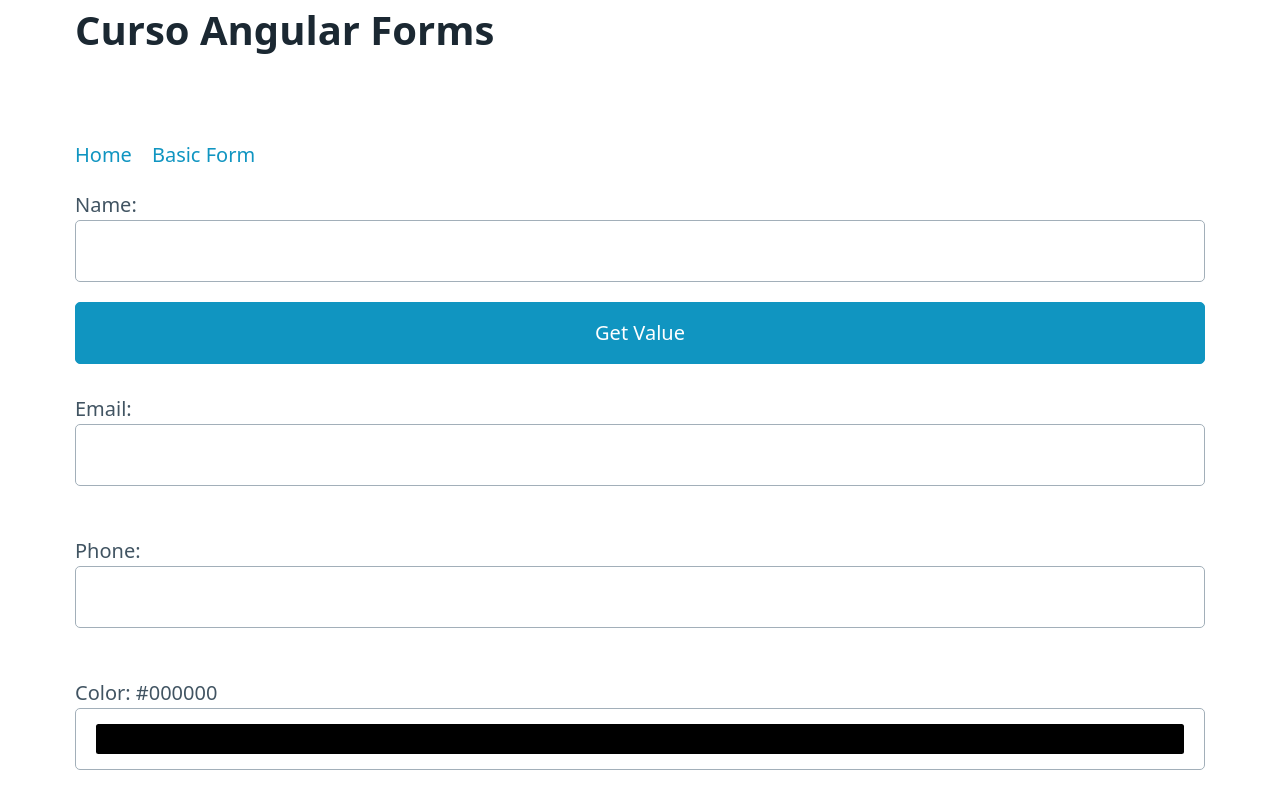
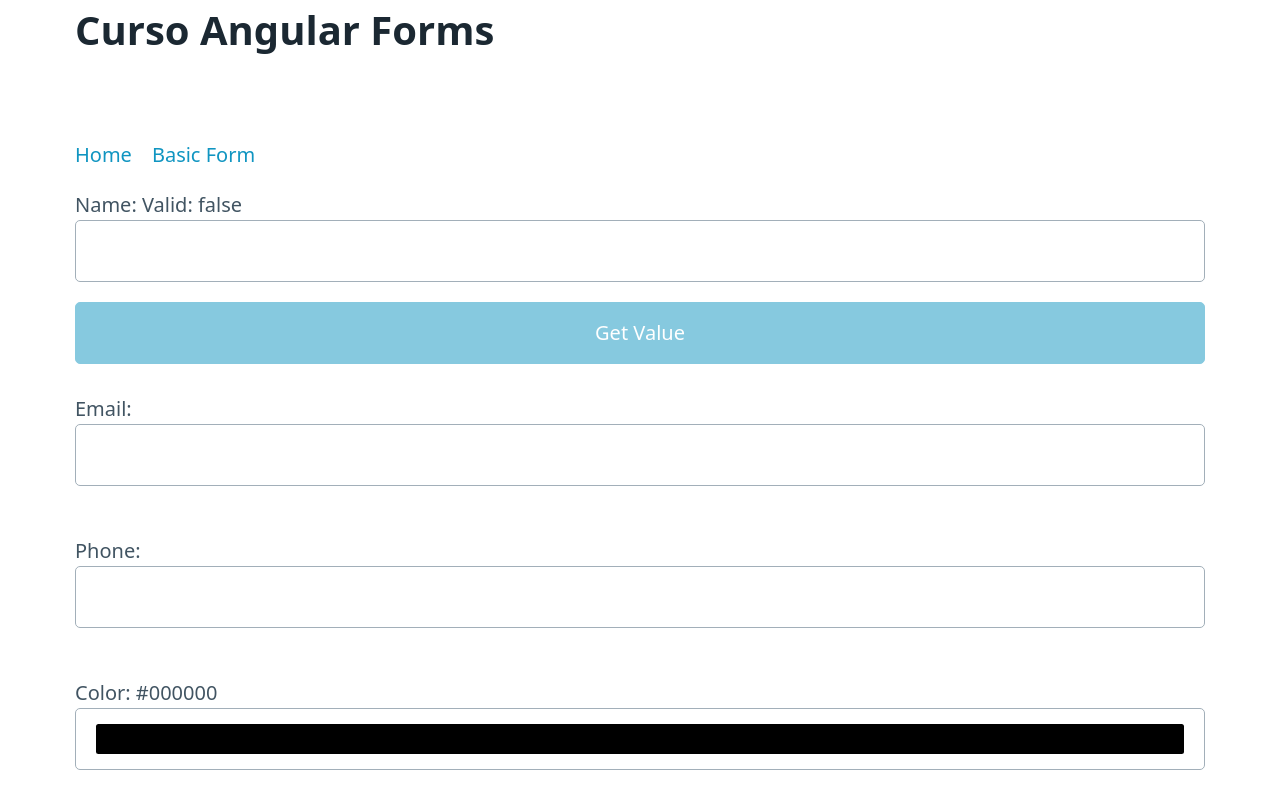
Before and after one commit to JuamBer/Platzi-CursoAngularForms, an Angular app: page /basic-form in a window 1280 px wide. Shown: the top 800 px of the page. Built offline with nearby package versions, Linux system fonts and the light colour scheme.

Commit message:
feat: Aplica validaciones a un FormControl

```diff
--- a/src/app/components/basic-form/basic-form.component.html
+++ b/src/app/components/basic-form/basic-form.component.html
@@ -1,16 +1,27 @@
 <div class="container">
   <p>
-    Name: {{ nameField.value }}
+    Name: {{ nameField.value }} Valid: {{ nameField.valid }}
     <input type="text" [formControl]="nameField" />
 
-    <button (click)="getNameValue()">Get Value</button>
+    <button (click)="getNameValue()" [disabled]="nameField.invalid">
+      Get Value
+    </button>
+  </p>
 
-    <!-- <code>
+  <p>
+    <strong *ngIf="nameField.touched && nameField.hasError('required')">
+      Este campo es requerido
+    </strong>
+    <strong *ngIf="nameField.touched && nameField.hasError('maxlength')">
+      Maximo 10 caracteres
+    </strong>
+  </p>
+
+  <!-- <code>
         <pre>
             {{ nameField | json }}
         </pre>
     </code> -->
-  </p>
 
   <p>
     Email: {{ emailField.value }}
--- a/src/app/components/basic-form/basic-form.component.ts
+++ b/src/app/components/basic-form/basic-form.component.ts
@@ -1,5 +1,5 @@
 import { Component, OnInit } from '@angular/core';
-import { FormControl } from '@angular/forms';
+import { FormControl, Validators } from '@angular/forms';
 
 @Component({
   selector: 'app-basic-form',
@@ -7,7 +7,10 @@ import { FormControl } from '@angular/forms';
   styleUrls: ['./basic-form.component.scss'],
 })
 export class BasicFormComponent implements OnInit {
-  nameField = new FormControl('');
+  nameField = new FormControl('', [
+    Validators.required,
+    Validators.maxLength(10),
+  ]);
   emailField = new FormControl('');
   phoneField = new FormControl('');
   colorField = new FormControl('#000000');
```
